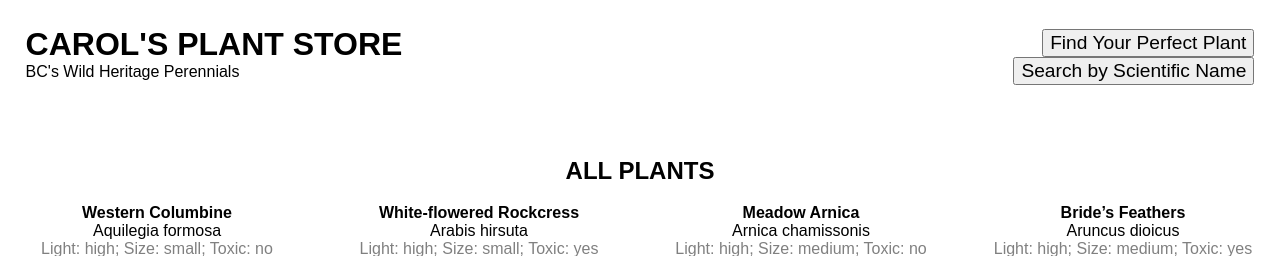
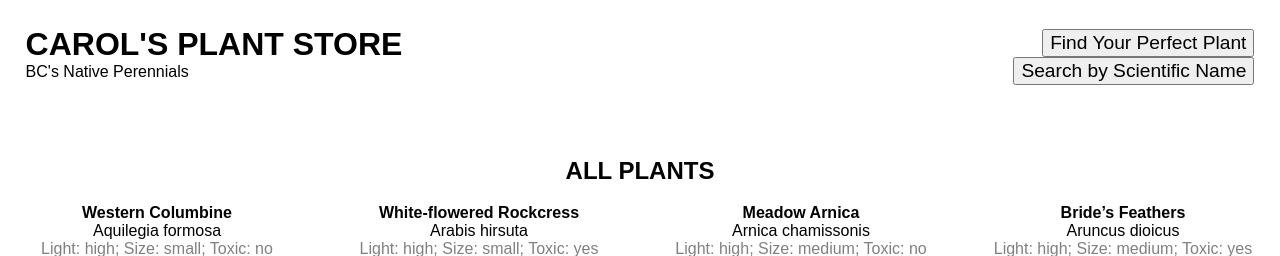
Before and after one commit to carolz19/carols-plants, a Flask app: page / in a window 1280 px wide. Shown: the top 256 px of the page. Run offline with Flask 2, Linux system fonts and the light colour scheme; data comes from the database, SQL or seed files in the repository.

Commit message:
changed sub title

```diff
--- a/templates/index.html
+++ b/templates/index.html
@@ -8,7 +8,7 @@
 <div style="padding-bottom: 4%;" class="header">
     <div class="Title">
         <h1 style="text-align: left; padding-left: 2%; padding-top: 2%; margin: 0%"> CAROL'S PLANT STORE </h1>
-        <p style="text-align: left; padding-left: 2%; margin:0%"> BC's Wild Heritage Perennials </p>
+        <p style="text-align: left; padding-left: 2%; margin:0%"> BC's Native Perennials </p>
     </div>
 
     <div style="text-align: right; padding-right: 2%; margin-top: -4%;" class="buttonWrapper">
```
